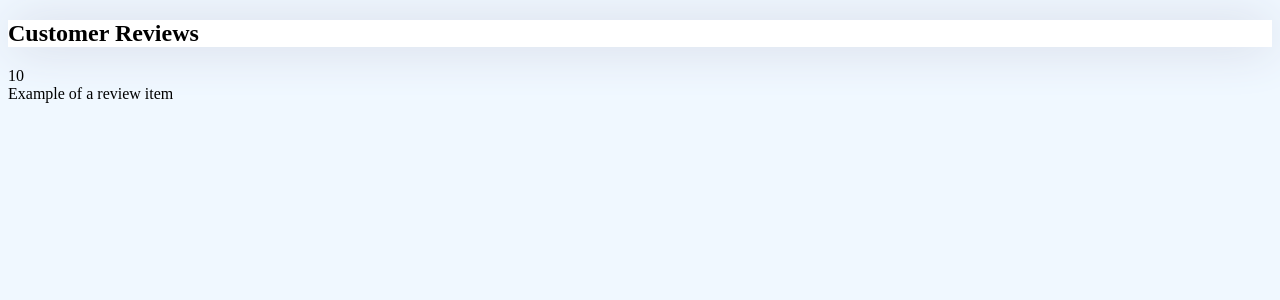
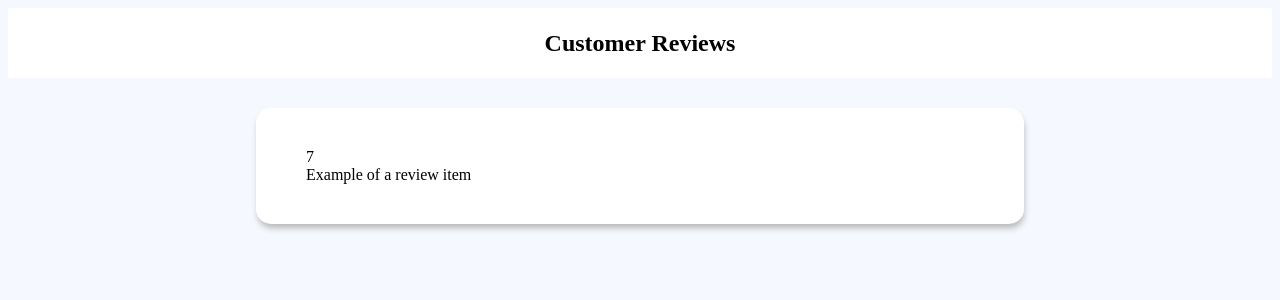
Before and after one commit to austindflatt/customer-reviews, a React (Create React App) app: page / in a window 1280 px wide. Shown: the top 300 px of the page. Built offline with nearby package versions, Linux system fonts and the light colour scheme.

Commit message:
added useState for review item and to App

```diff
--- a/src/App.js
+++ b/src/App.js
@@ -1,7 +1,27 @@
+import { useState } from 'react'
 import Header from './components/Header'
 import ReviewItem from './components/ReviewItem'
 
 function App() {
+    const [review, setReview] = useState(
+        [
+            {
+              "id": 1,
+              "rating": 10,
+              "text": "This is review item 1 coming from the backend"
+            },
+            {
+              "id": 2,
+              "rating": 8,
+              "text": "This is review item 2 coming from the backend"
+            },
+            {
+              "text": "This is review item 3 coming from the backend",
+              "rating": 10,
+              "id": 3
+            }
+          ]
+    )
     return (
         <>
         <Header />
--- a/src/components/Header.jsx
+++ b/src/components/Header.jsx
@@ -1,9 +1,8 @@
 import React from 'react'
 
-function Header({ title, backgroundColor, shadow }) {
+function Header({ title, backgroundColor }) {
     const headerStyles = {
         backgroundColor: backgroundColor,
-        boxShadow: shadow
     }
   return (
     <header style={headerStyles}>
@@ -17,7 +16,6 @@ function Header({ title, backgroundColor, shadow }) {
 Header.defaultProps = {
     title: 'Customer Reviews',
     backgroundColor: '#FFF',
-    shadow: '1px 1px 50px -1px #cfd2e0'
 }
 
 export default Header
--- a/src/components/ReviewItem.jsx
+++ b/src/components/ReviewItem.jsx
@@ -1,14 +1,16 @@
 // Shows a single review item that will include the rating and text.
 
 import React from 'react'
+import { useState } from 'react'
 
 function ReviewItem() {
+    const [rating, setRating] = useState(7) // 7 is the default for useState
+    const [text, setText] = useState('Example of a review item')
+
   return (
     <div className='card'>
-        <div className="rating-display">10</div>
-        <div className="text-display">
-            Example of a review item
-        </div>
+        <div className="rating-display">{rating}</div>
+        <div className="text-display">{text}</div>
     </div>
   )
 }
--- a/src/index.css
+++ b/src/index.css
@@ -1,3 +1,28 @@
 body {
-    background-color: aliceblue;
+    background-color: #f5f8ff;
 }
+
+.container {
+    max-width: 768px;
+    margin: auto;
+    padding: 0 20px;
+}
+
+header {
+    height: 70px;
+    width: 100%;
+    display: flex;
+    justify-content: space-between;
+    align-items: center;
+    margin-bottom: 30px;
+}
+
+.card {
+    background-color: #fff;
+    color: #000;
+    border-radius: 15px;
+    box-shadow: 1px 5px 6px -1px #b7b7b7;
+    padding: 40px 50px;
+    margin: 20px 0;
+    position: relative;
+}
```
Also changed, not shown: src/components/ReviewList.jsx (added).
